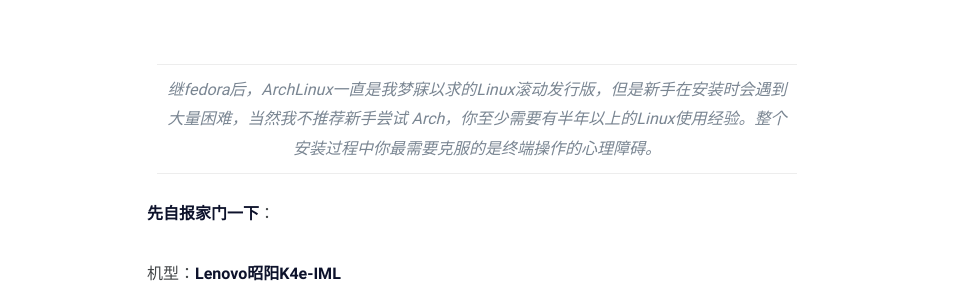
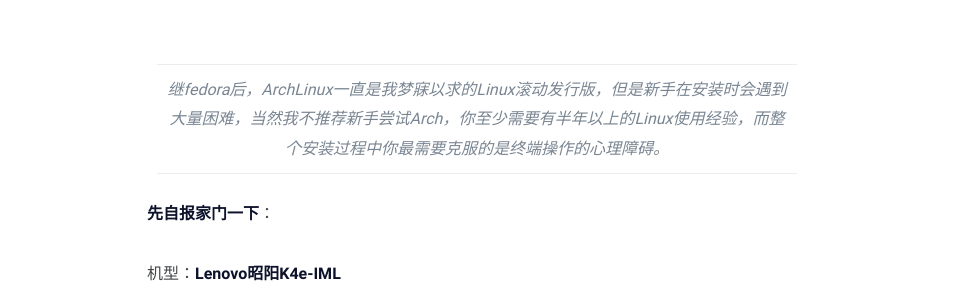
Before and after one commit to YURLAK/YURLAK.github.io, a Jekyll site: the page built from _posts/2022-12-18-ArchLinux安装配置指北.md, in a window 1280 px wide. Shown: the part 324-624 px from the top of the page, without its empty margins (163-1116 px from the left). Built offline with Jekyll 4.4.1, drawn with Linux system fonts in a browser that asks for light colours; comment, search, counter and statistics services are not loaded.

Commit message:
Update 2022-12-18-ArchLinux安装配置指北.md

```diff
--- a/_posts/2022-12-18-ArchLinux安装配置指北.md
+++ b/_posts/2022-12-18-ArchLinux安装配置指北.md
@@ -5,8 +5,7 @@ date: 2022-12-18
 categories: Linux
 tags: [Arch,指北]
 ---
->继fedora后，ArchLinux一直是我梦寐以求的Linux滚动发行版，但是新手在安装时会遇到大量困难，当然我不推荐新手尝试
-Arch，你至少需要有半年以上的Linux使用经验。整个安装过程中你最需要克服的是终端操作的心理障碍。
+>继fedora后，ArchLinux一直是我梦寐以求的Linux滚动发行版，但是新手在安装时会遇到大量困难，当然我不推荐新手尝试Arch，你至少需要有半年以上的Linux使用经验，而整个安装过程中你最需要克服的是终端操作的心理障碍。
 
 **先自报家门一下**：
 
```
